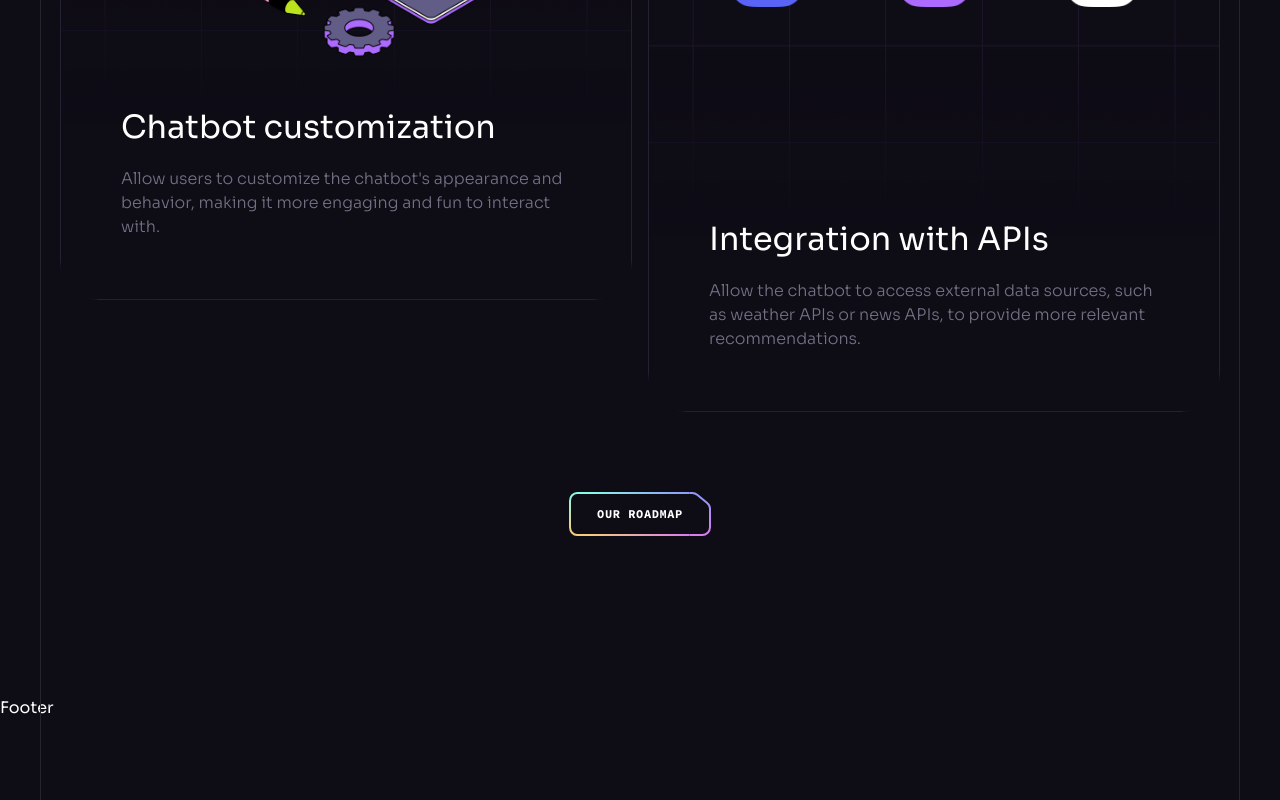
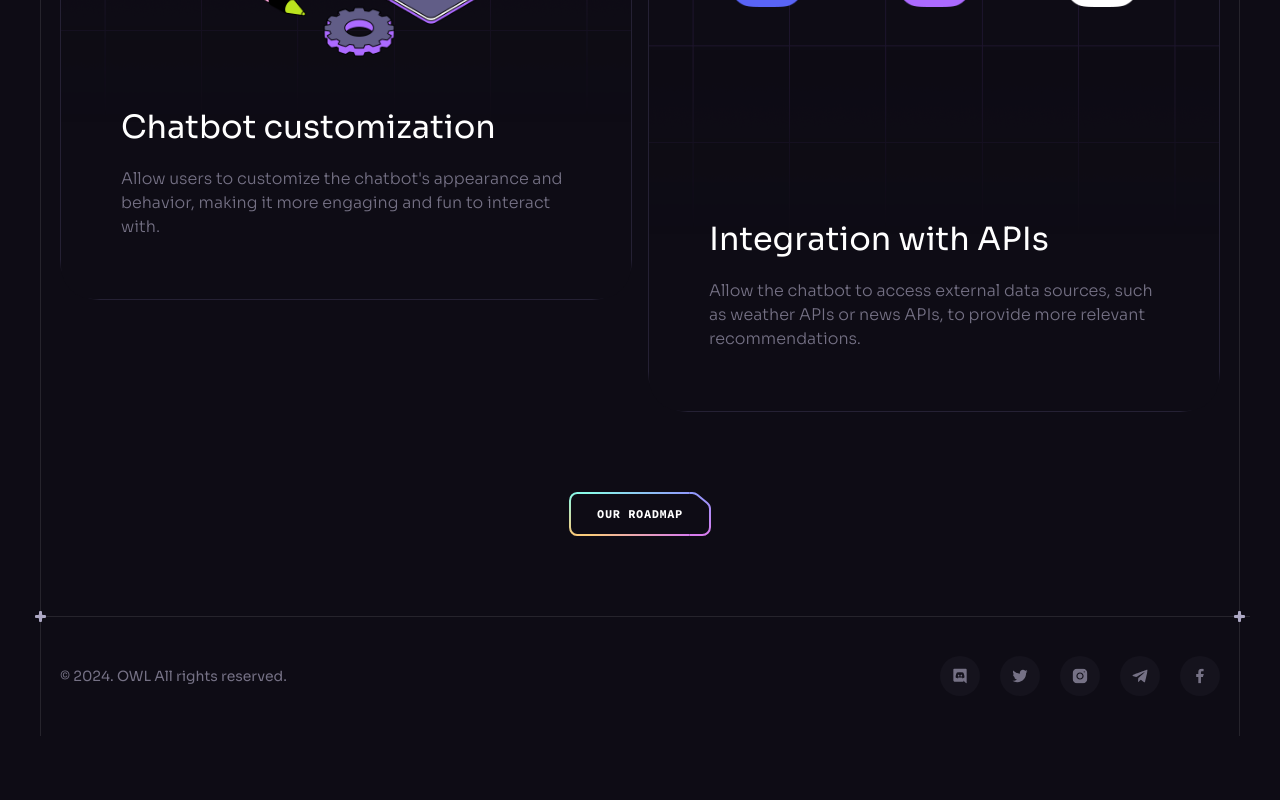
Before and after one commit to Leroy-Andrew/brainwave, a React (Vite) app: page / in a window 1280 px wide. Shown: the part 8581-9381 px from the top of the page. After the commit the page ends 9317 px from the top, so only its background shows below. Built offline with nearby package versions, Linux system fonts and the light colour scheme.

Commit message:
"finish footer and brainwave"

```diff
--- a/src/components/Footer.jsx
+++ b/src/components/Footer.jsx
@@ -1,7 +1,29 @@
+import { socials } from "../constants";
 import Section from "./Section";
 
 const Footer = () => {
-  return <Section>Footer</Section>;
+  return (
+    <Section crosses className="!px-0 !py-10">
+      <div className="container flex sm:justify-between justify-center items-center gap-10 max-sm:flex-col">
+        <p className="caption text-n-4 lg:block">
+          © {new Date().getFullYear()}. OWL All rights reserved.
+        </p>
+
+        <ul className="flex gap-5 flex-wrap">
+          {socials.map((item) => (
+            <a
+              key={item.id}
+              href={item.url}
+              target="_blank"
+              className="flex items-center justify-center w-10 h-10 bg-n-7 rounded-full transition-colors hover:bg-n-6"
+            >
+              <img src={item.iconUrl} width={16} height={16} alt={item.title} />
+            </a>
+          ))}
+        </ul>
+      </div>
+    </Section>
+  );
 };
 
 export default Footer;
```
